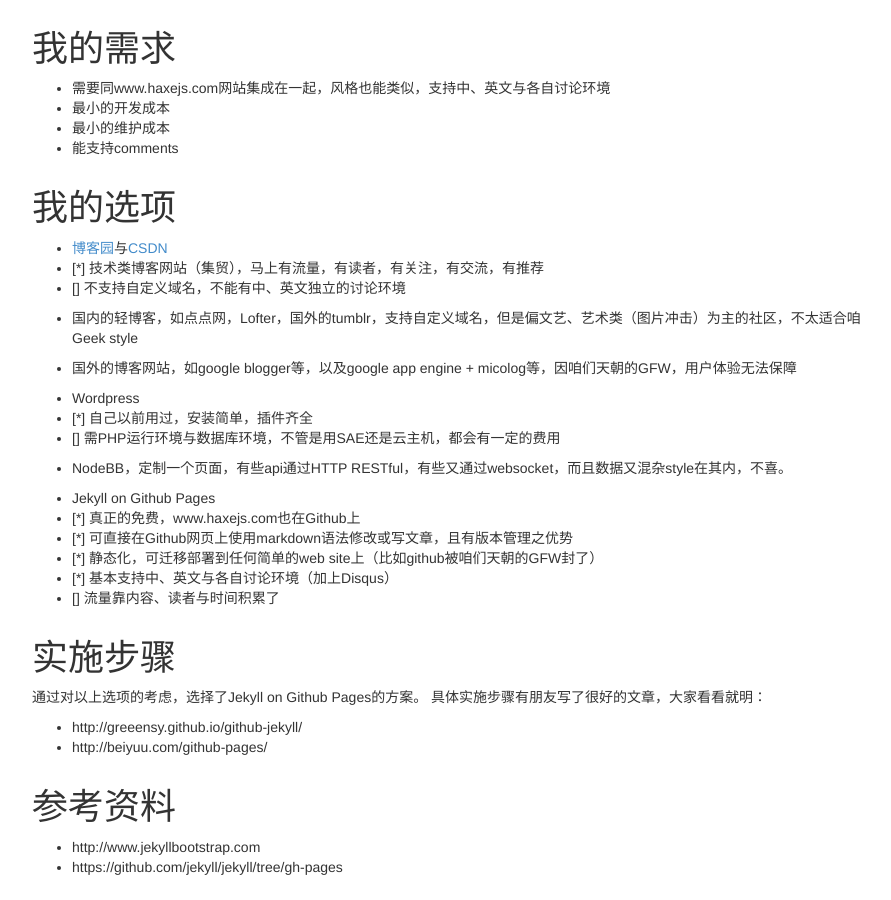
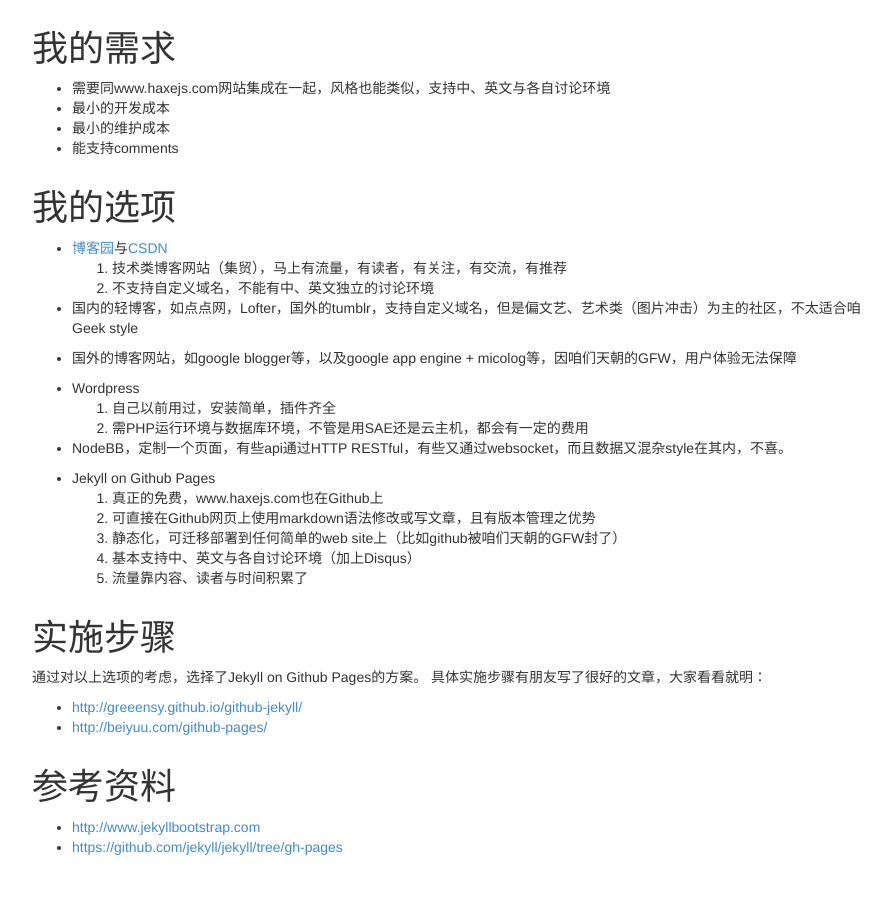
Before and after one commit to haxejs/haxejs.com, a Jekyll site: the page built from _posts/2014-11-21-hello-blog.md, in a window 1280 px wide and 900 px high, scrolled down 410 px. Shown: the whole window, without its empty margins (38-929 px from the left). Built offline with Jekyll 4.4.1, drawn with Linux system fonts in a browser that asks for light colours; Markdown is read by kramdown in place of the engine named in the settings; comment, search, counter and statistics services are not loaded; part of the change alters nothing that is shown.

```diff
--- a/_posts/2014-11-21-hello-blog.md
+++ b/_posts/2014-11-21-hello-blog.md
@@ -17,35 +17,35 @@ categories: [zh]
 
 #我的选项
 - [博客园](http://www.cnblogs.com/)与[CSDN](http://blog.csdn.net/)
- - [*] 技术类博客网站（集贸），马上有流量，有读者，有关注，有交流，有推荐
- - [] 不支持自定义域名，不能有中、英文独立的讨论环境
+ 1. 技术类博客网站（集贸），马上有流量，有读者，有关注，有交流，有推荐
+ 2. 不支持自定义域名，不能有中、英文独立的讨论环境
 
 - 国内的轻博客，如点点网，Lofter，国外的tumblr，支持自定义域名，但是偏文艺、艺术类（图片冲击）为主的社区，不太适合咱Geek style
 
 - 国外的博客网站，如google blogger等，以及google app engine + micolog等，因咱们天朝的GFW，用户体验无法保障
 
 - Wordpress
- - [*] 自己以前用过，安装简单，插件齐全
- - [] 需PHP运行环境与数据库环境，不管是用SAE还是云主机，都会有一定的费用
+ 1. 自己以前用过，安装简单，插件齐全
+ 2. 需PHP运行环境与数据库环境，不管是用SAE还是云主机，都会有一定的费用
 
 - NodeBB，定制一个页面，有些api通过HTTP RESTful，有些又通过websocket，而且数据又混杂style在其内，不喜。
 
 - Jekyll on Github Pages
- - [*] 真正的免费，www.haxejs.com也在Github上
- - [*] 可直接在Github网页上使用markdown语法修改或写文章，且有版本管理之优势
- - [*] 静态化，可迁移部署到任何简单的web site上（比如github被咱们天朝的GFW封了）
- - [*] 基本支持中、英文与各自讨论环境（加上Disqus）
- - [] 流量靠内容、读者与时间积累了
+ 1. 真正的免费，www.haxejs.com也在Github上
+ 2. 可直接在Github网页上使用markdown语法修改或写文章，且有版本管理之优势
+ 3. 静态化，可迁移部署到任何简单的web site上（比如github被咱们天朝的GFW封了）
+ 4. 基本支持中、英文与各自讨论环境（加上Disqus）
+ 5. 流量靠内容、读者与时间积累了
 
 
 #实施步骤
 通过对以上选项的考虑，选择了Jekyll on Github Pages的方案。
 具体实施步骤有朋友写了很好的文章，大家看看就明：
 
-- http://greeensy.github.io/github-jekyll/
-- http://beiyuu.com/github-pages/
+- [http://greeensy.github.io/github-jekyll/](http://greeensy.github.io/github-jekyll/)
+- [http://beiyuu.com/github-pages/](http://beiyuu.com/github-pages/)
 
 
 #参考资料
-- http://www.jekyllbootstrap.com
-- https://github.com/jekyll/jekyll/tree/gh-pages
+- [http://www.jekyllbootstrap.com](http://www.jekyllbootstrap.com)
+- [https://github.com/jekyll/jekyll/tree/gh-pages](https://github.com/jekyll/jekyll/tree/gh-pages)
```
